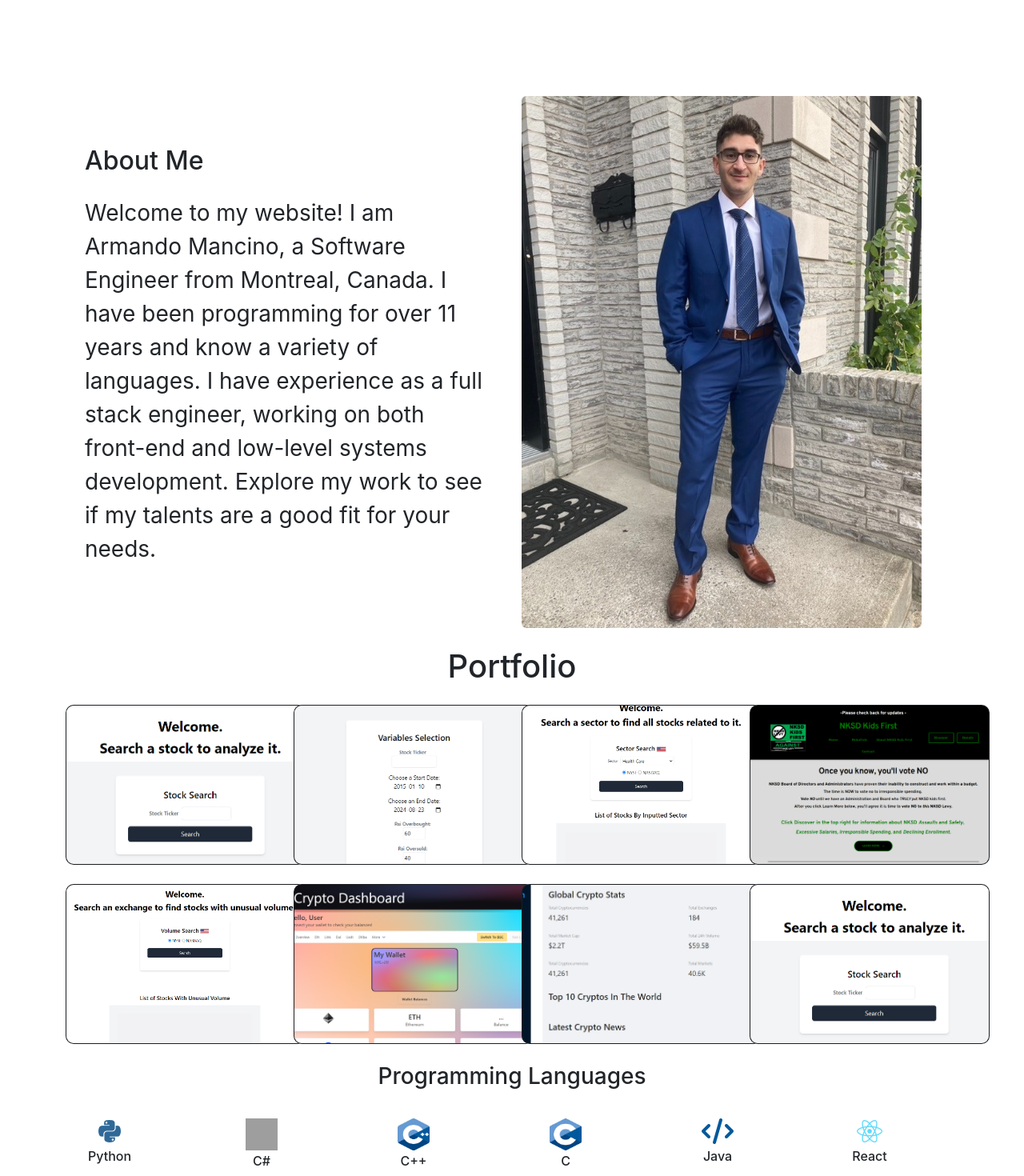
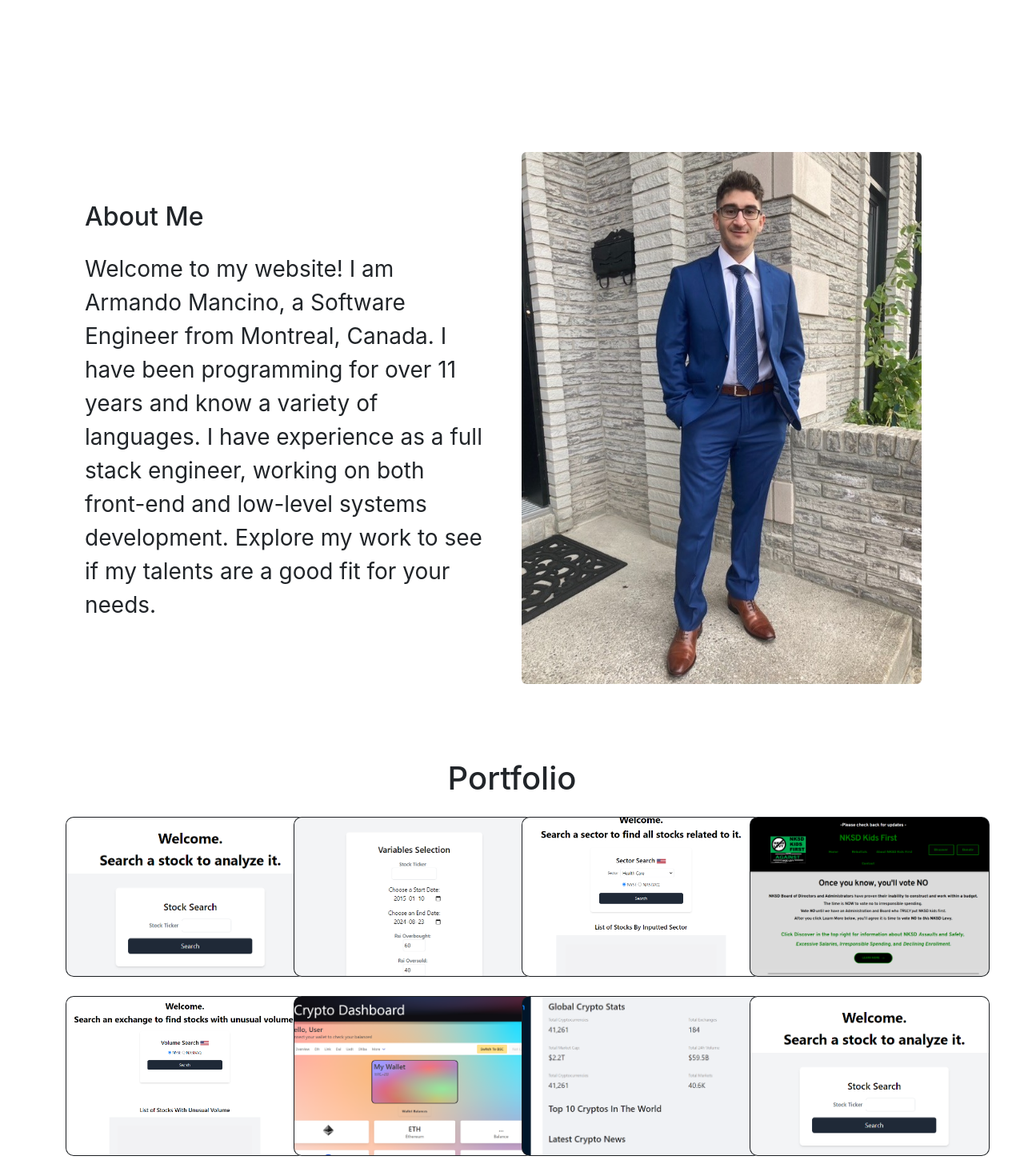
Before and after one commit to mandocino/Personal-Website, a React (Create React App) app in the folder website-portfolio/: page / in a window 1280 px wide. Shown: the part 680-2150 px from the top of the page at 80% size. Built offline with nearby package versions, Linux system fonts and the light colour scheme; grey boxes are pictures that could not be loaded.

Commit message:
bug: Fix navbar cutting off titles
When smooth scrolling, the fixed navbar cuts off titles.

```diff
--- a/website-portfolio/src/App.css
+++ b/website-portfolio/src/App.css
@@ -155,3 +155,7 @@ html {
   text-align: center;
   margin-top: 0.5rem;
 }
+
+.section {
+  padding-top: 70px; /* Adjust based on the height of your navbar */
+}
--- a/website-portfolio/src/components/About.js
+++ b/website-portfolio/src/components/About.js
@@ -1,6 +1,6 @@
 function About() {
   return (
-    <div id="about" className="container pb-4">
+    <div id="about" className="section container pb-4">
       <div className="row align-items-center">
         <div className="col-lg-6 mb-lg-0">
           <div className="p-4">
--- a/website-portfolio/src/components/Portfolio.js
+++ b/website-portfolio/src/components/Portfolio.js
@@ -3,7 +3,7 @@ import React from 'react';
 function Portfolio() {
   return (
     <div id="portfolio">
-      <div className="container">
+      <div className="section container">
         <h1 className="text-center mb-4">Portfolio</h1>
         <div className="row">
           <div className="col-md-3">
--- a/website-portfolio/src/components/Skills.js
+++ b/website-portfolio/src/components/Skills.js
@@ -42,8 +42,8 @@ function Skills() {
   ];
 
   const renderSection = (title, items) => (
-    <div id="skills">
-      <h3 className="text-center mb-4">{title}</h3>
+    <div>
+      <h3 id="skills" className="section text-center mb-4">{title}</h3>
       <div className="row justify-content-center">
         {items.map((item, index) => (
           <div className="col-2 mb-1" key={index}>
```
